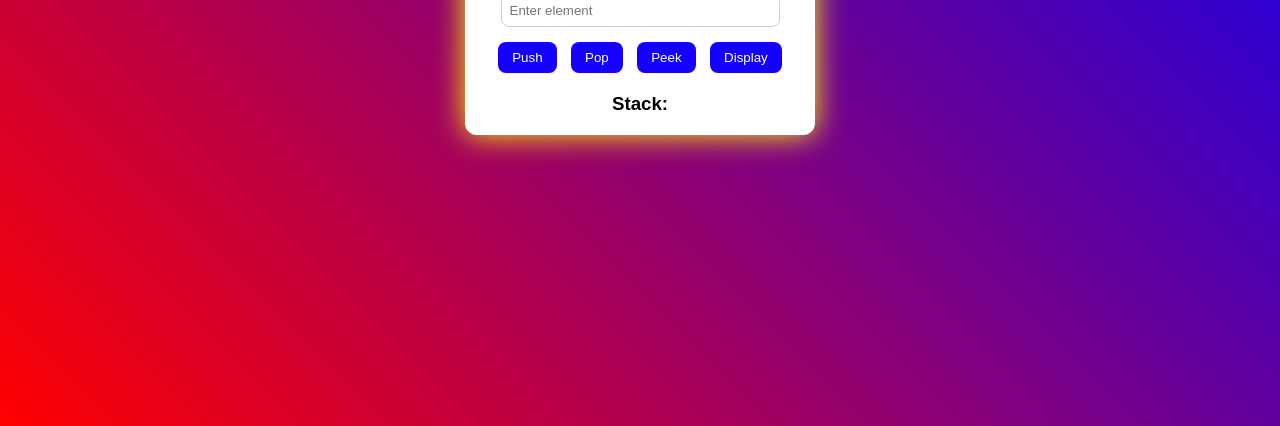
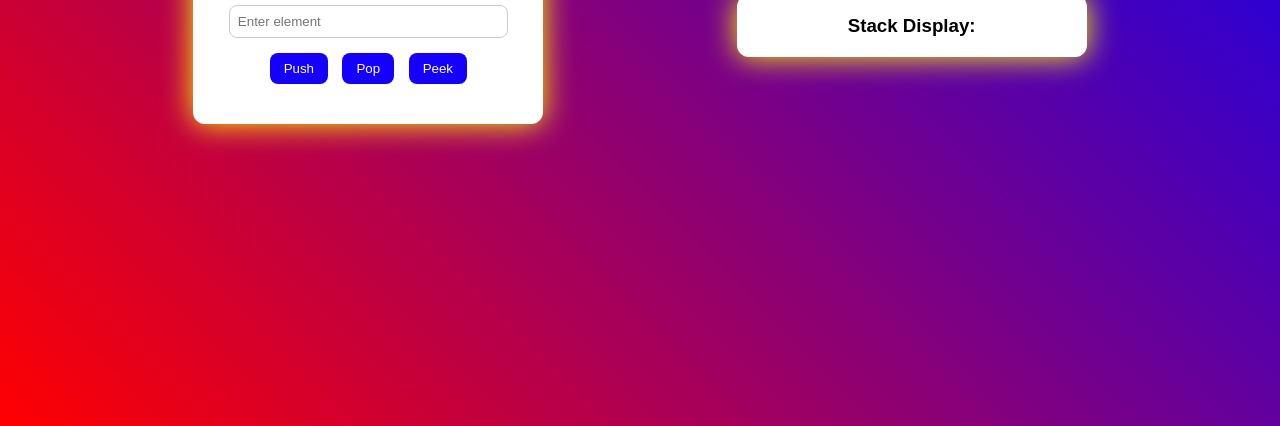
Before and after one commit to Omprakash-777/Web-Projects, a plain HTML site: page Stack Operation/index.html in a window 1280 px wide. Shown: the part 374-800 px from the top of the page. Drawn offline with Linux system fonts and the light colour scheme.

Commit message:
Update Code

```diff
--- a/Stack Operation/index.html
+++ b/Stack Operation/index.html
@@ -14,12 +14,15 @@
       <button onclick="push()">Push</button>
       <button onclick="pop()">Pop</button>
       <button onclick="peek()">Peek</button>
-      <button onclick="display()">Display</button>
+      <!-- <button onclick="display()">Display</button> -->
     </div>
     <p id="message"></p>
-    <h3>Stack:</h3>
+    </div>
+    <div class="dis">
+    <h3>Stack Display:</h3>
     <ul id="stack"></ul>
-  </div>
+    </div>
+  <!-- </div> -->
   <script src="script.js"></script>
 </body>
 </html>
--- a/Stack Operation/script.js
+++ b/Stack Operation/script.js
@@ -10,7 +10,8 @@ function push() {
   stack.push(element);
   document.getElementById("message").innerText = `${element} pushed to stack`;
   document.getElementById("element").value = "";
-  // display();
+
+  display();
 }
 
 
@@ -32,6 +33,8 @@ function peek() {
   }
   let top = stack[stack.length - 1];
   document.getElementById("message").innerText = `Top element: ${top}`;
+
+  display();
 }
 
 
--- a/Stack Operation/style.css
+++ b/Stack Operation/style.css
@@ -8,7 +8,7 @@
 body {
   background: linear-gradient(45deg, red, purple,blue);
   display: flex;
-  justify-content: center;
+  justify-content:space-evenly;
   align-items: center;
   height: 100vh;
 }
@@ -74,3 +74,13 @@ button:hover {
   border-radius: 6px;
   height: 4vh;
 }
+
+.dis{
+  width: 350px;
+  background: #fff;
+  padding: 20px;
+  border-radius: 12px;
+  box-shadow: 0 6px 12px rgba(0, 0, 0, 0.5);
+  text-align: center;
+  box-shadow: 0 0 30px rgb(255, 247, 0);
+}
```
